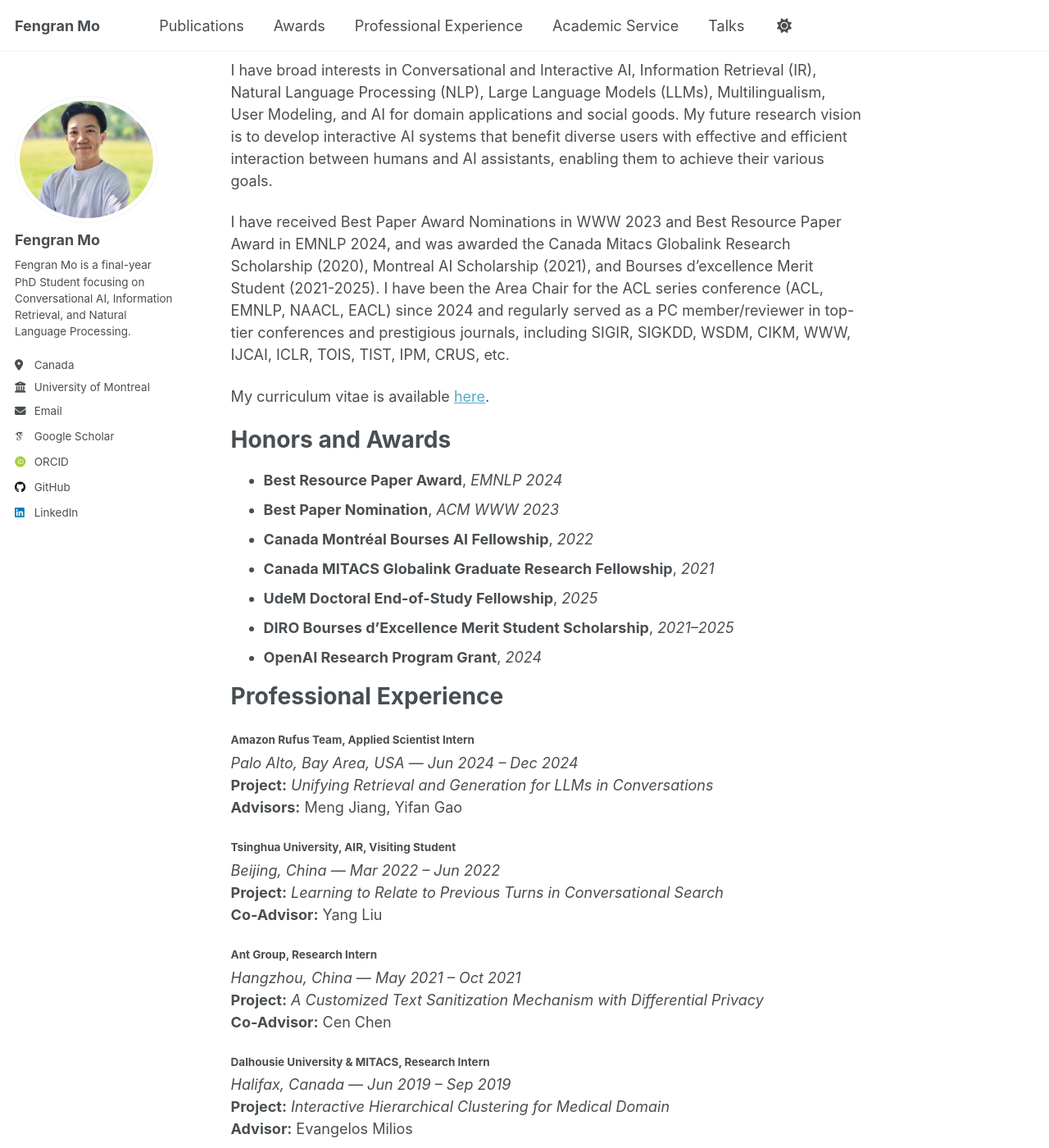
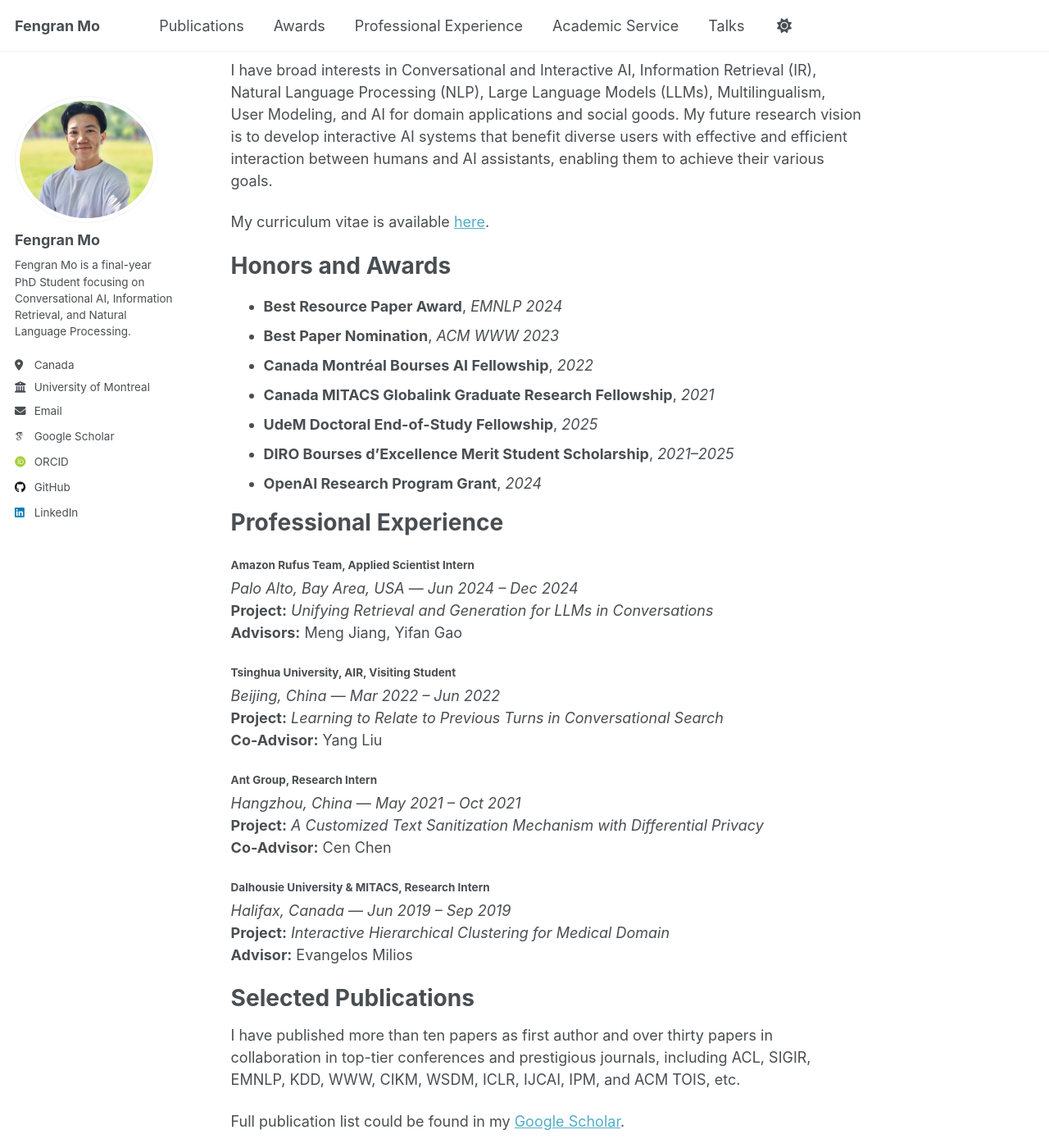
Before and after one commit to fengranMark/fengranMark.github.io, a Jekyll site: the page built from _pages/about.md, in a window 1280 px wide and 1400 px high, scrolled down 278 px. Shown: the whole window at 82% size. Built offline with Jekyll 4.4.1, drawn with Linux system fonts in a browser that asks for light colours; some web fonts are replaced; a script that is not in the unit is left out; some of the changed lines change nothing that is shown; some of the changed text lies outside the part shown.

Commit message:
Update about.md

```diff
--- a/_pages/about.md
+++ b/_pages/about.md
@@ -13,8 +13,6 @@ I am a final-year Ph.D. student at the RALI Lab of Université de Montréal. I a
 
 I have broad interests in Conversational and Interactive AI, Information Retrieval (IR), Natural Language Processing (NLP), Large Language Models (LLMs), Multilingualism, User Modeling, and AI for domain applications and social goods.
 My future research vision is to develop interactive AI systems that benefit diverse users with effective and efficient interaction between humans and AI assistants, enabling them to achieve their various goals.
-
-I have received Best Paper Award Nominations in WWW 2023 and Best Resource Paper Award in EMNLP 2024, and was awarded the Canada Mitacs Globalink Research Scholarship (2020), Montreal AI Scholarship (2021), and Bourses d'excellence Merit Student (2021-2025). I have been the Area Chair for the ACL series conference (ACL, EMNLP, NAACL, EACL) since 2024 and regularly served as a PC member/reviewer in top-tier conferences and prestigious journals, including SIGIR, SIGKDD, WSDM, CIKM, WWW, IJCAI, ICLR, TOIS, TIST, IPM, CRUS, etc.
 
 My curriculum vitae is available [here](../files/CV.pdf).
 
@@ -54,7 +52,9 @@ Professional Experience
 
 Selected Publications
 ======
-I have published more than ten papers as first author and over thirty papers in collaboration in top-tier conferences and prestigious journals, including ACL, SIGIR, EMNLP, KDD, WWW, CIKM, WSDM, ICLR, IJCAI, IPM, and ACM TOIS, etc. Full publication list could be found in my [Google Scholar](https://scholar.google.com/citations?hl=en&user=AqsGXGkAAAAJ).
+I have published more than ten papers as first author and over thirty papers in collaboration in top-tier conferences and prestigious journals, including ACL, SIGIR, EMNLP, KDD, WWW, CIKM, WSDM, ICLR, IJCAI, IPM, and ACM TOIS, etc.
+
+Full publication list could be found in my [Google Scholar](https://scholar.google.com/citations?hl=en&user=AqsGXGkAAAAJ).
 
 - **Fengran Mo**, Yifan Gao, Chuan Meng, Xin Liu, Zhuofeng Wu, Kelong Mao, Pei Chen, Zheng Li, Zhengyang Wang, Xian Li, Bing Yin, Meng Jiang.
   _UniConv: Unifying Retrieval and Response Generation for Large Language Models in Conversations._
@@ -102,7 +102,7 @@ I have published more than ten papers as first author and over thirty papers in
 Academic Service
 ======
 #### Tutorial / Workshop Organizer
-- **First Leading Organizer & Speaker**, *Conversational Search: From Fundamentals to Frontiers in the LLM Era*, Tutorial at **SIGIR 2025**, Padova, Italy.
+- **First Leading Organizer & Speaker**, *[Conversational Search: From Fundamentals to Frontiers in the LLM Era](https://convsearch.github.io/)*, Tutorial at **SIGIR 2025**, Padova, Italy.
 - **First Leading Organizer**, *Multilinguality in the Era of Large Language Models (MeLLMs)*, Workshop at **ACL 2026**, San Diego, USA.
 
 ---
@@ -132,3 +132,6 @@ Academic Service
 - *ACM Computing Surveys (CSUR)*
 - *Information Processing and Management (IPM)*, Elsevier
 - *IEEE Transactions on Human-Machine Systems (THMS)*
+
+Talks
+======
```
